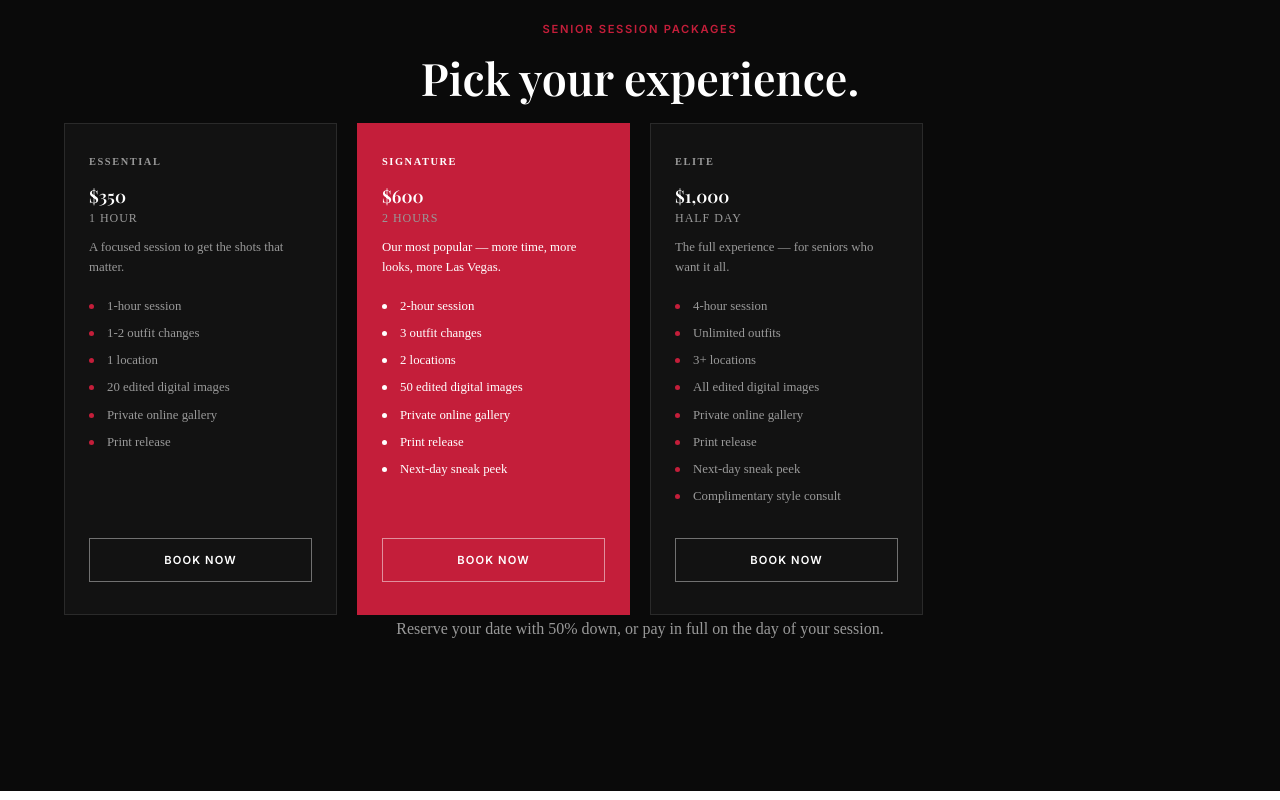
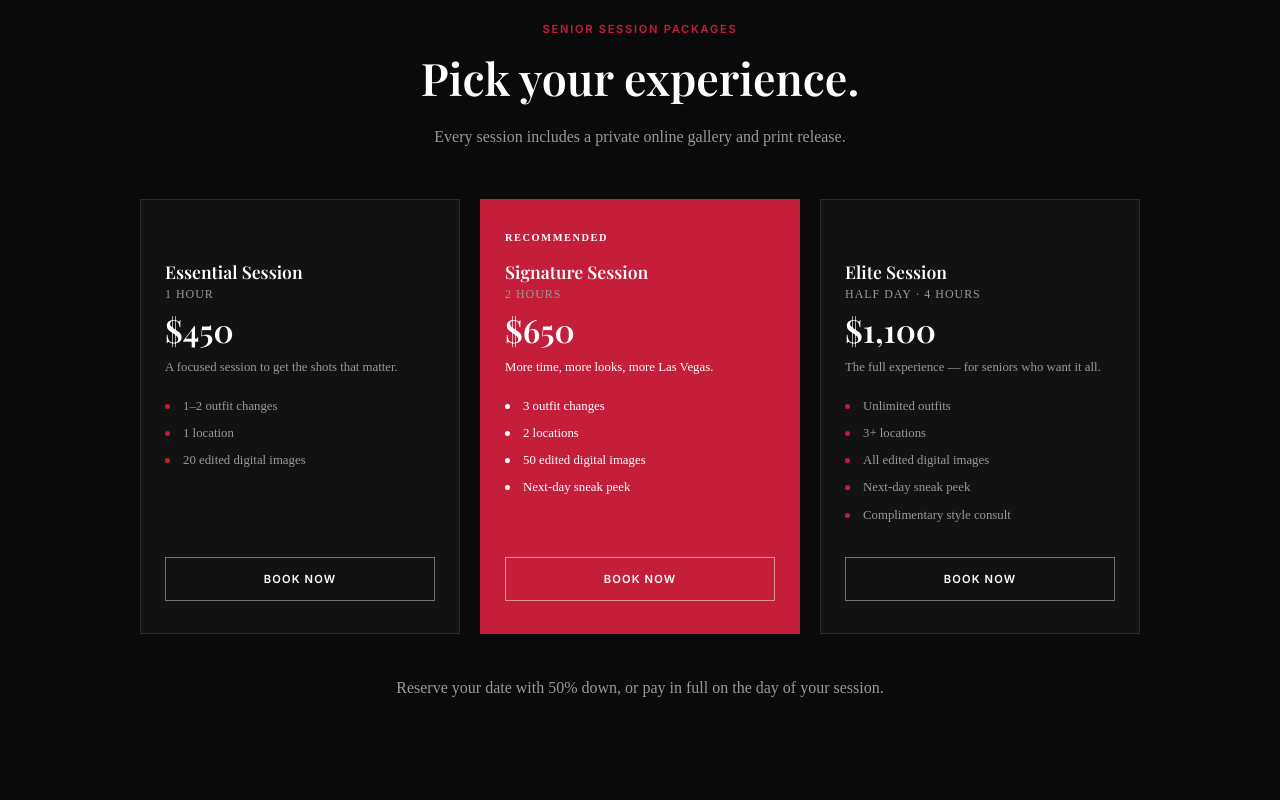
Before and after one commit to SkapaWorld/ptphotos-website, a plain HTML site: page seniors.html in a window 1280 px wide. Shown: the part 1560-2360 px from the top of the page. Drawn offline with nearby package versions, Linux system fonts and the light colour scheme; a web font is replaced by a local one.

Commit message:
Add files via upload

```diff
--- a/seniors.html
+++ b/seniors.html
@@ -85,56 +85,49 @@
             <span class="section-label reveal">Senior Session Packages</span>
             <h2 class="section-title light reveal">Pick your experience.</h2>
 
-            <div class="packages-grid reveal">
+            <p class="section-intro light reveal">Every session includes a private online gallery and print release.</p>
+            <div class="packages-grid packages-grid-3 reveal">
                 <div class="package-card">
-                    <div class="package-badge">Essential</div>
-                    <div class="package-name">$350</div>
+                    <div class="package-badge"></div>
+                    <div class="package-name">Essential Session</div>
                     <div class="package-time">1 hour</div>
+                    <div class="package-price">$450</div>
                     <div class="package-desc">A focused session to get the shots that matter.</div>
                     <ul class="package-list">
-                        <li>1-hour session</li>
-                        <li>1-2 outfit changes</li>
+                        <li>1–2 outfit changes</li>
                         <li>1 location</li>
                         <li>20 edited digital images</li>
-                        <li>Private online gallery</li>
-                        <li>Print release</li>
                     </ul>
-                    <a href="#contact" class="btn btn-outline">Book Now</a>
+                    <a href="contact.html" class="btn btn-outline">Book Now</a>
                 </div>
-
                 <div class="package-card featured">
-                    <div class="package-badge">Signature</div>
-                    <div class="package-name">$600</div>
+                    <div class="package-badge">Recommended</div>
+                    <div class="package-name">Signature Session</div>
                     <div class="package-time">2 hours</div>
-                    <div class="package-desc">Our most popular — more time, more looks, more Las Vegas.</div>
+                    <div class="package-price">$650</div>
+                    <div class="package-desc">More time, more looks, more Las Vegas.</div>
                     <ul class="package-list">
-                        <li>2-hour session</li>
                         <li>3 outfit changes</li>
                         <li>2 locations</li>
                         <li>50 edited digital images</li>
-                        <li>Private online gallery</li>
-                        <li>Print release</li>
                         <li>Next-day sneak peek</li>
                     </ul>
-                    <a href="#contact" class="btn btn-outline">Book Now</a>
+                    <a href="contact.html" class="btn btn-outline">Book Now</a>
                 </div>
-
                 <div class="package-card">
-                    <div class="package-badge">Elite</div>
-                    <div class="package-name">$1,000</div>
-                    <div class="package-time">Half day</div>
+                    <div class="package-badge"></div>
+                    <div class="package-name">Elite Session</div>
+                    <div class="package-time">Half day · 4 hours</div>
+                    <div class="package-price">$1,100</div>
                     <div class="package-desc">The full experience — for seniors who want it all.</div>
                     <ul class="package-list">
-                        <li>4-hour session</li>
                         <li>Unlimited outfits</li>
                         <li>3+ locations</li>
                         <li>All edited digital images</li>
-                        <li>Private online gallery</li>
-                        <li>Print release</li>
                         <li>Next-day sneak peek</li>
                         <li>Complimentary style consult</li>
                     </ul>
-                    <a href="#contact" class="btn btn-outline">Book Now</a>
+                    <a href="contact.html" class="btn btn-outline">Book Now</a>
                 </div>
             </div>
             <p class="packages-note reveal">Reserve your date with 50% down, or pay in full on the day of your session.</p>
@@ -150,15 +143,15 @@
                 <div class="groups-grid">
                     <div class="group-card">
                         <h4>Team &amp; Sports Days</h4>
-                        <div class="group-price">$35 <span>per athlete</span></div>
-                        <p>Every athlete gets a solo portrait, a team photo, and "fun with friends" shots they create themselves. Most families end up with 5–7 photos of their athlete, delivered to a private gallery just for their child.</p>
-                        <p class="group-fine">10-athlete minimum · Parents pay per athlete, then receive their gallery link</p>
+                        <div class="group-price">Custom <span>by team size</span></div>
+                        <p>Every athlete gets a solo portrait, a team photo, and "fun with friends" shots they create themselves, delivered to a private gallery just for their family. I bring professional studio lighting on site, so every shot looks polished. Great rates for clubs and leagues with multiple teams.</p>
+                        <p class="group-fine">Team sessions start at $600</p>
                     </div>
                     <div class="group-card">
                         <h4>Family Sessions</h4>
                         <div class="group-price">Custom <span>by group size</span></div>
                         <p>Every family is different. Tell me how many people and what you have in mind, and I'll send you options within 24 hours.</p>
-                        <p class="group-fine">On location across Las Vegas</p>
+                        <p class="group-fine">On location across Las Vegas · Sessions start at $450</p>
                     </div>
                 </div>
                 <a href="contact.html" class="btn btn-primary">Get a Quote →</a>
--- a/styles.css
+++ b/styles.css
@@ -1246,3 +1246,23 @@ p {
 @media (max-width: 768px) {
     .groups-grid { grid-template-columns: 1fr; }
 }
+
+/* 3-card package grid (Portraits page) */
+.packages-grid.packages-grid-3 {
+    grid-template-columns: repeat(3, 1fr);
+    max-width: 1000px;
+    margin-left: auto;
+    margin-right: auto;
+}
+.section-intro {
+    text-align: center;
+    max-width: 640px;
+    margin: 0 auto 40px;
+}
+.section-intro.light { color: var(--text-muted-dark); }
+@media (max-width: 900px) {
+    .packages-grid.packages-grid-3 { grid-template-columns: 1fr; max-width: 440px; }
+}
+.packages-section > .container > p.packages-note {
+    margin: 40px auto 0;
+}
```
